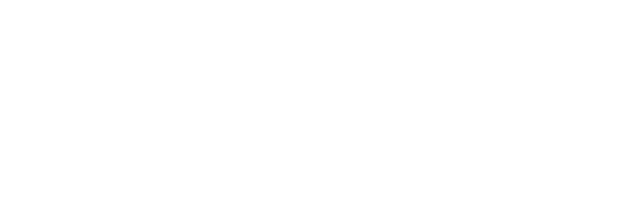
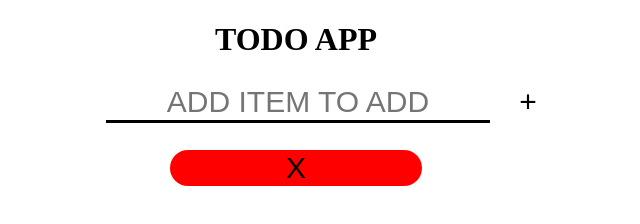
Before and after one commit to AreebAhmed-1997/todo-application, a plain HTML site: page index.html in a window 1280 px wide. Shown: the whole page, without its empty margins (344-984 px from the left). Drawn offline with Linux system fonts and the light colour scheme.

Commit message:
new style

```diff
--- /dev/null
+++ b/css/style.css
@@ -0,0 +1,49 @@
+
+#heading0{
+    text-align: center;
+
+}
+input[type=text]{
+    font-size: 30px;
+    outline: #fff;
+    width: 30%;
+    border: 0px solid #fff;
+    border-bottom: 3px solid #000;
+margin-left: 35%;
+}
+::placeholder{
+    text-align: center;
+}
+#listname{
+    width: 100%;
+    text-align: center;
+    font-size: 30px;
+}
+#btn0{
+    border: 0px solid #fff;
+    background-color: #fff;
+    margin-left: 1%;
+    font-size: 30px;
+    padding: 5px 13px;
+
+    border-radius: 30px;
+
+}
+#btn0:hover{
+    background-color: #0000FF;
+    border-radius: 30px;
+    color: #fff;
+    transition: 0.6s ease-in-out;
+    box-shadow: 20px 20px 50px grey;
+}
+#deleteall{
+    width: 20%;
+    margin: 0% 40%;
+    margin-top: 10px;
+    background-color: red;
+    outline:  #fff;
+    border: 0px solid #fff;
+    font-size: 30px;
+    border-radius: 20px;
+
+}
--- a/index.html
+++ b/index.html
@@ -2,10 +2,26 @@
 <html lang="en">
 <head>
     <meta charset="UTF-8">
+    <link rel="stylesheet" href="css/style.css">
+
     <meta name="viewport" content="width=device-width, initial-scale=1.0">
     <title>Document</title>
 </head>
 <body>
+    <div id="text">
+        <h1 id="heading0"> TODO APP</h1>
+       <input type="text" placeholder="ADD ITEM TO ADD"  id="todo-item">
+       <button id="btn0" onclick="addtodo()" >+</button>
+
+    </div>
+
+    <div id="list">
+        <ol>
+
+        </ol>
+    </div>
+     <button id="deleteall" onclick="deleteall()"> X</button>
+    <script src="javascript/app.js"></script>
 
 </body>
 </html>
--- /dev/null
+++ b/javascript/app.js
@@ -0,0 +1,22 @@
+var list = document.getElementById("list")
+function addtodo(){
+
+    var todo_item= document.getElementById('todo-item')
+    var li = document.createElement('li')
+    li.setAttribute("id", "listname")
+    var note= document.createTextNode(todo_item.value)
+    li.appendChild(note)
+    list.appendChild(li)
+    todo_item.value=""
+
+
+    var del =document.createElement("button")
+    var deltext=document.createTextNode("Delete")
+    del.appendChild(deltext)
+   list.appendChild(del)
+
+
+}
+function deleteall(){
+    list.innerHTML=""
+}
```
